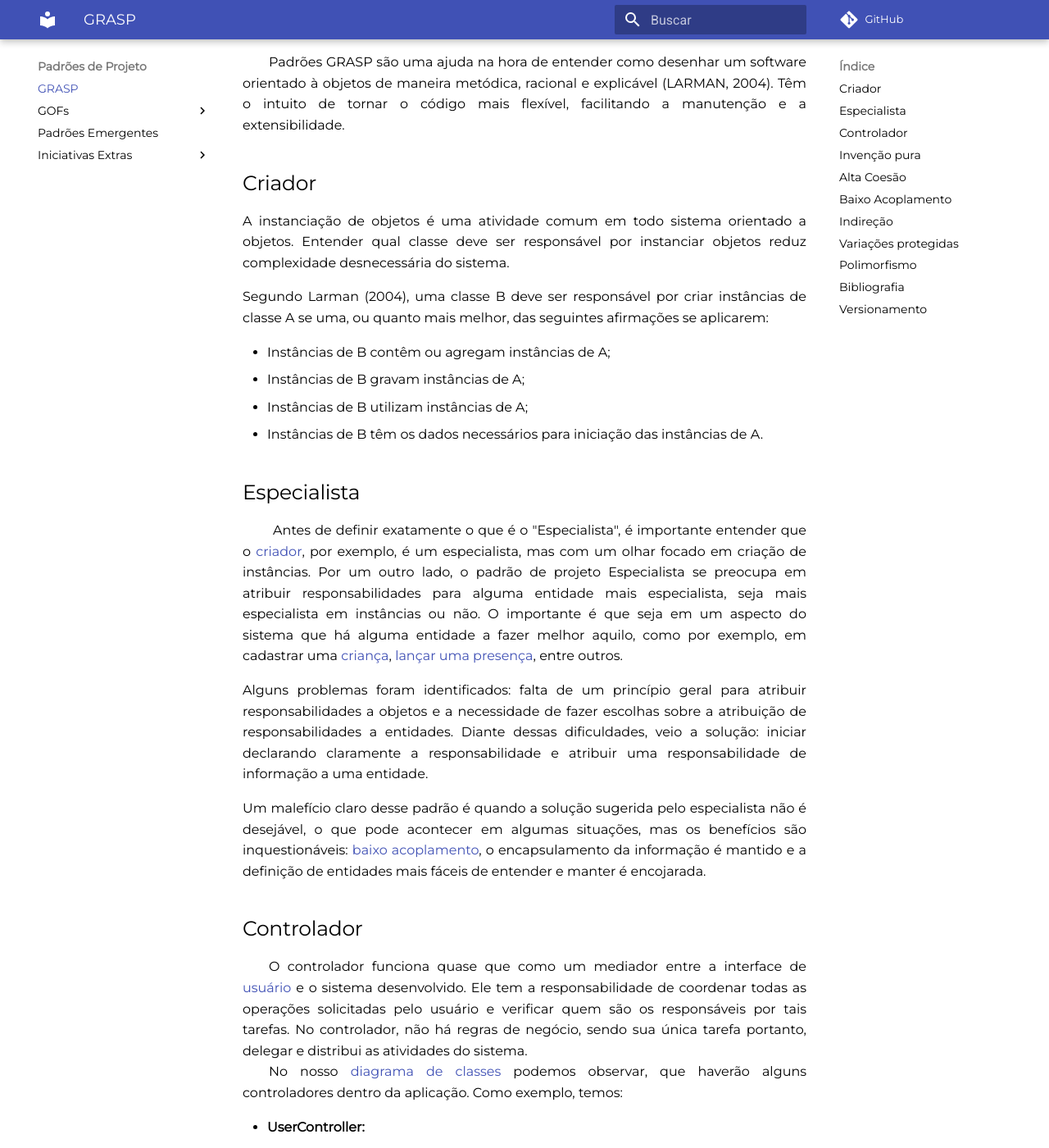
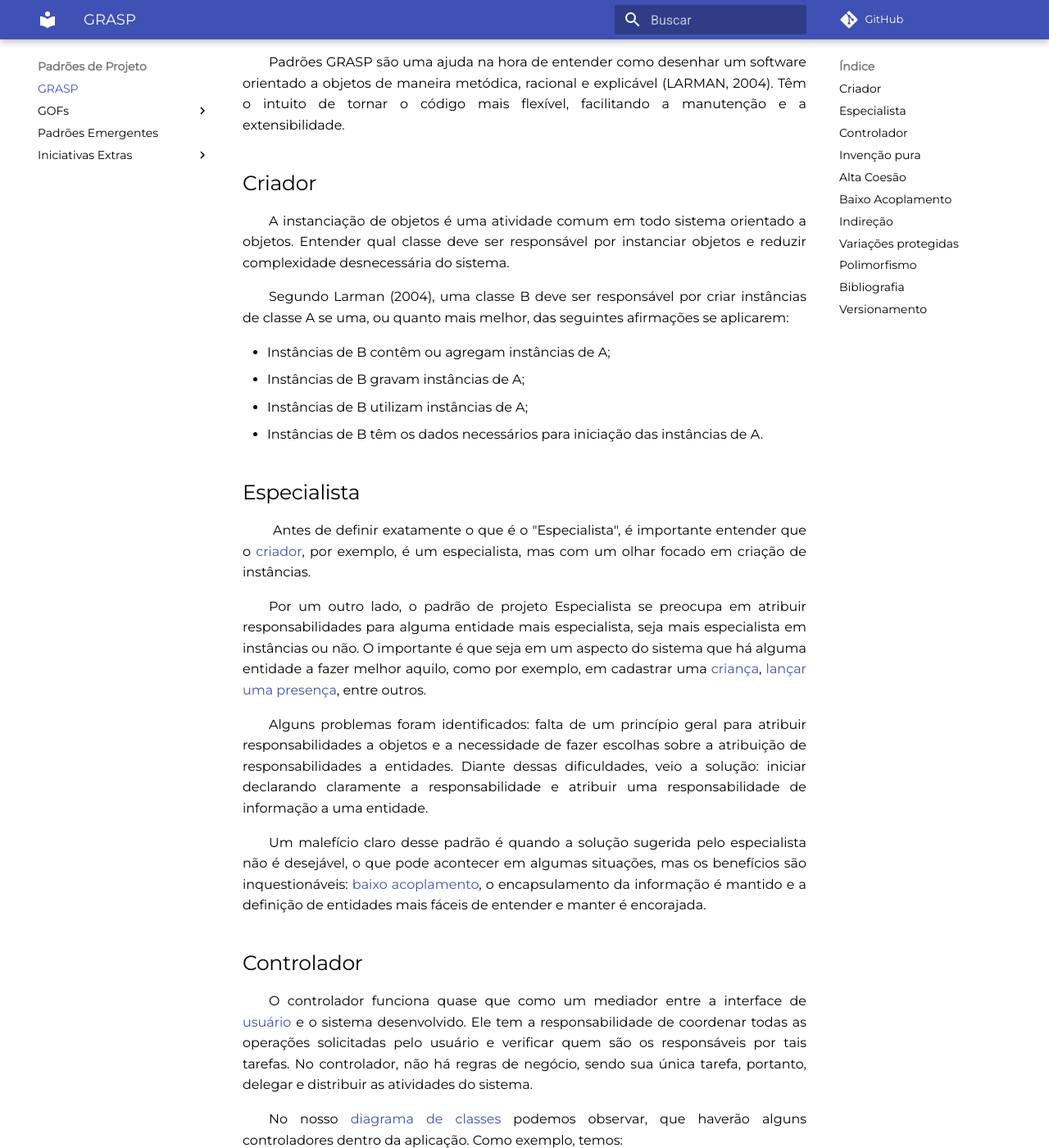
Before and after one commit to UnBArqDsw2021-1/2021.1_G6_Curumim, an MkDocs documentation site: the page built from docs/padroes-de-projeto/grasp.md, in a window 1280 px wide and 1400 px high, scrolled down 206 px. Shown: the whole window at 82% size. Built offline with MkDocs 1.6.1 and Material for MkDocs 9.7.7, drawn with Linux system fonts in a browser that asks for light colours; comment, search, counter and statistics services are not loaded; some of the changed text lies outside the part shown.

Commit message:
(#212)  Padronização e correção ortográfica do GRASP

```diff
--- a/docs/padroes-de-projeto/grasp.md
+++ b/docs/padroes-de-projeto/grasp.md
@@ -1,12 +1,12 @@
 # GRASP - Padrões de Software para Atribuição de Responsabilidade Geral
 
-&emsp;&emsp;Padrões GRASP são uma ajuda na hora de entender como desenhar um software orientado à objetos de maneira metódica, racional e explicável (LARMAN, 2004). Têm o intuito de tornar o código mais flexível, facilitando a manutenção e a extensibilidade.
+&emsp;&emsp;Padrões GRASP são uma ajuda na hora de entender como desenhar um software orientado a objetos de maneira metódica, racional e explicável (LARMAN, 2004). Têm o intuito de tornar o código mais flexível, facilitando a manutenção e a extensibilidade.
 
 ## Criador
 
-A instanciação de objetos é uma atividade comum em todo sistema orientado a objetos. Entender qual classe deve ser responsável por instanciar objetos reduz complexidade desnecessária do sistema.
+&emsp;&emsp;A instanciação de objetos é uma atividade comum em todo sistema orientado a objetos. Entender qual classe deve ser responsável por instanciar objetos e reduzir complexidade desnecessária do sistema.
 
-Segundo Larman (2004), uma classe B deve ser responsável por criar instâncias de classe A se uma, ou quanto mais melhor, das seguintes afirmações se aplicarem:
+&emsp;&emsp;Segundo Larman (2004), uma classe B deve ser responsável por criar instâncias de classe A se uma, ou quanto mais melhor, das seguintes afirmações se aplicarem:
 
 - Instâncias de B contêm ou agregam instâncias de A;
 - Instâncias de B gravam instâncias de A;
@@ -16,15 +16,17 @@ Segundo Larman (2004), uma classe B deve ser responsável por criar instâncias
 ## Especialista
 &emsp;&emsp;
 Antes de definir exatamente o que é o "Especialista", é importante entender que o [criador](#criador), por exemplo, é um especialista, mas com um olhar focado em criação de instâncias.
-Por um outro lado, o padrão de projeto Especialista se preocupa em atribuir responsabilidades para alguma entidade mais especialista, seja mais especialista em instâncias ou não. O importante é que seja em um aspecto do sistema que há alguma entidade a fazer melhor aquilo, como por exemplo, em cadastrar uma [criança](../../base/requisitos/modelagem/lexicos/#lexico-crianca), [lançar uma presença](../../base/requisitos/modelagem/lexicos/#lexico-lancar-presenca), entre outros.
 
-Alguns problemas foram identificados: falta de um princípio geral para atribuir responsabilidades a objetos e a necessidade de fazer escolhas sobre a atribuição de responsabilidades a entidades. Diante dessas dificuldades, veio a solução: iniciar declarando claramente a responsabilidade e atribuir uma responsabilidade de informação a uma entidade.
+&emsp;&emsp;Por um outro lado, o padrão de projeto Especialista se preocupa em atribuir responsabilidades para alguma entidade mais especialista, seja mais especialista em instâncias ou não. O importante é que seja em um aspecto do sistema que há alguma entidade a fazer melhor aquilo, como por exemplo, em cadastrar uma [criança](../../base/requisitos/modelagem/lexicos/#lexico-crianca), [lançar uma presença](../../base/requisitos/modelagem/lexicos/#lexico-lancar-presenca), entre outros.
 
-Um malefício claro desse padrão é quando a solução sugerida pelo especialista não é desejável, o que pode acontecer em algumas situações, mas os benefícios são inquestionáveis: [baixo acoplamento](#baixo-acoplamento), o encapsulamento da informação é mantido e a definição de entidades mais fáceis de entender e manter é encojarada.
+&emsp;&emsp;Alguns problemas foram identificados: falta de um princípio geral para atribuir responsabilidades a objetos e a necessidade de fazer escolhas sobre a atribuição de responsabilidades a entidades. Diante dessas dificuldades, veio a solução: iniciar declarando claramente a responsabilidade e atribuir uma responsabilidade de informação a uma entidade.
+
+&emsp;&emsp;Um malefício claro desse padrão é quando a solução sugerida pelo especialista não é desejável, o que pode acontecer em algumas situações, mas os benefícios são inquestionáveis: [baixo acoplamento](#baixo-acoplamento), o encapsulamento da informação é mantido e a definição de entidades mais fáceis de entender e manter é encorajada.
 
 ## Controlador
 
-&emsp;&emsp;O controlador funciona quase que como um mediador entre a interface de [usuário](../../base/requisitos/modelagem/lexicos/#lexico-usuario) e o sistema desenvolvido. Ele tem a responsabilidade de coordenar todas as operações solicitadas pelo usuário e verificar quem são os responsáveis por tais tarefas. No controlador, não há regras de negócio, sendo sua única tarefa portanto, delegar e distribui as atividades do sistema.<br>
+&emsp;&emsp;O controlador funciona quase que como um mediador entre a interface de [usuário](../../base/requisitos/modelagem/lexicos/#lexico-usuario) e o sistema desenvolvido. Ele tem a responsabilidade de coordenar todas as operações solicitadas pelo usuário e verificar quem são os responsáveis por tais tarefas. No controlador, não há regras de negócio, sendo sua única tarefa, portanto, delegar e distribuir as atividades do sistema.
+
 &emsp;&emsp;No nosso [diagrama de classes](../../modelagem/modelagem-estatica/diagrama-de-classes) podemos observar, que haverão alguns controladores dentro da aplicação. Como exemplo, temos:
 
 - **UserController:**
@@ -81,8 +85,10 @@ Com o objetivo de fortalecer a [alta coesão](#alta-coesao) e o [baixo acoplamen
 
 ## Indireção
 
-&emsp;&emsp;Esse padrão se configura por atribuir responsabilidades de mediador a classes intermediárias entre outros componentes, objetos ou serviços com objetivo, também, de contribuir com a [alta coesão](#alta-coesao) e o [baixo acoplamento](#baixo-acoplamento).<br>
-&emsp;&emsp;**Camada Controller:** A indireção pode ser observada ao longo de todo o projeto simplesmente pela utilização da arquitetura **MVC**, visto que as classes contidas na camada de **controller** servem como mediadoras entre as camadas **view** e **model**. As classes controllers estão contidas nesse diretório.<br>
+&emsp;&emsp;Esse padrão se configura por atribuir responsabilidades de mediador a classes intermediárias entre outros componentes, objetos ou serviços com objetivo, também, de contribuir com a [alta coesão](#alta-coesao) e o [baixo acoplamento](#baixo-acoplamento).
+
+&emsp;&emsp;**Camada Controller:** A indireção pode ser observada ao longo de todo o projeto simplesmente pela utilização da arquitetura **MVC**, visto que as classes contidas na camada de **controller** servem como mediadoras entre as camadas **view** e **model**. As classes controllers estão contidas nesse diretório.
+
 &emsp;&emsp;**Middlewares:** Além disso, o nosso projeto utilizará middlewares que são classes utilizadas internamente na api, pelos controllers na execução das regras de negócio, de forma a desacoplar métodos e rotinas estratégicas. Os middlewares do projeto estão contidos nesse diretório.
 
 ## Variações protegidas
```
Also changed, not shown: other parts of docs/padroes-de-projeto/grasp.md (+12 -7 lines).
